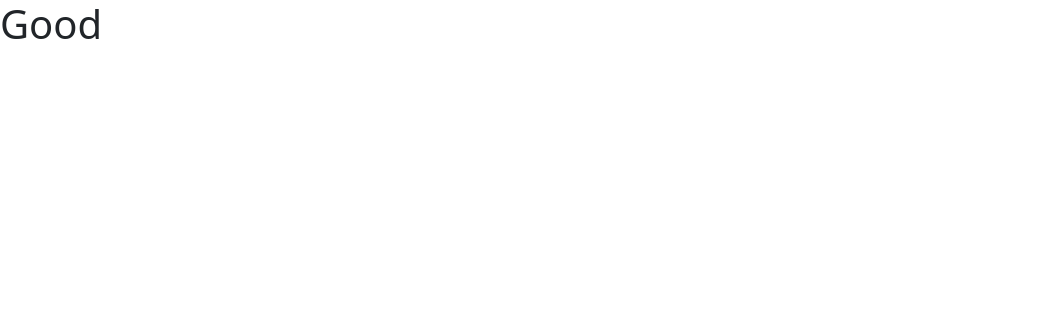
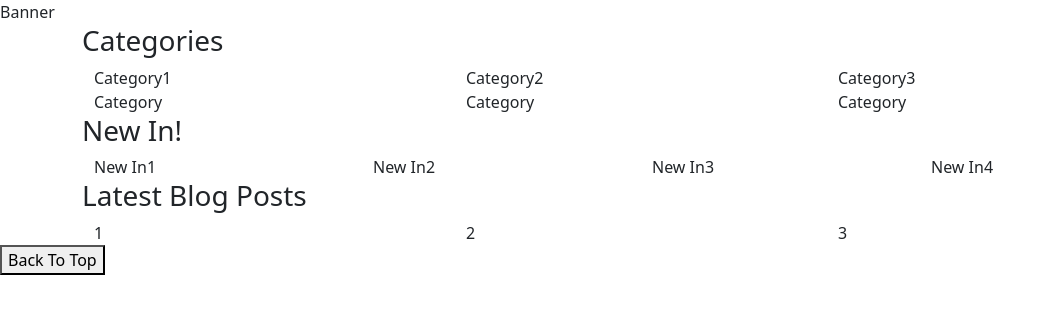
Before and after one commit to Madeline8/eco_camping, a Django app: page / in a window 1280 px wide. Before the commit the part shown is almost empty. Shown: the top 314 px of the page, without its empty margins (0-1055 px from the left). Run offline with Django 3.2, Linux system fonts and the light colour scheme; some libraries are stand-ins or nearby versions.

Commit message:
Added homepage schema

```diff
--- a/home/templates/home/index.html
+++ b/home/templates/home/index.html
@@ -1,6 +1,47 @@
 {% extends "base.html" %}
 {% load static %}
 
+{% block page_header %}
+    <div class="container header-container">
+        <div class="row">
+            <div class="col"></div>
+        </div>
+    </div>
+{% endblock %}
+
 {% block content %}
-    <h1>Good</h1>
+<div class="banner-img">Banner</div>
+<div class="container">
+    <h3>Categories</h3>
+    <div class="row mx-auto">
+        <div class="col">Category1</div>
+        <div class="col">Category2</div>
+        <div class="col">Category3</div>
+    </div>
+    <div class="row mx-auto">
+        <div class="col">Category</div>
+        <div class="col">Category</div>
+        <div class="col">Category</div>
+    </div>
+</div>
+<div class="container">
+    <h3>New In!</h3>
+    <div class="row mx-auto">
+        <div class="col">New In1</div>
+        <div class="col">New In2</div>
+        <div class="col">New In3</div>
+        <div class="col">New In4</div>
+    </div>
+</div>
+<div class="banner-img1"></div>
+<div class="container">
+    <h3>Latest Blog Posts</h3>
+    <div class="row mx-auto">
+        <div class="col">1</div>
+        <div class="col">2</div>
+        <div class="col">3</div>
+        <a href=""></a>
+    </div>
+</div>
+<button>Back To Top</button>
 {% endblock %}
--- a/templates/base.html
+++ b/templates/base.html
@@ -15,6 +15,7 @@
 
     {% block corecss %}
         <link href="https://cdn.jsdelivr.net/npm/bootstrap@5.1.3/dist/css/bootstrap.min.css" rel="stylesheet" integrity="sha384-1BmE4kWBq78iYhFldvKuhfTAU6auU8tT94WrHftjDbrCEXSU1oBoqyl2QvZ6jIW3" crossorigin="anonymous">
+        <link rel="stylesheet" href="{% static 'css/base.css' %}">
     {% endblock %}
 
     {% block extracss %}
```
